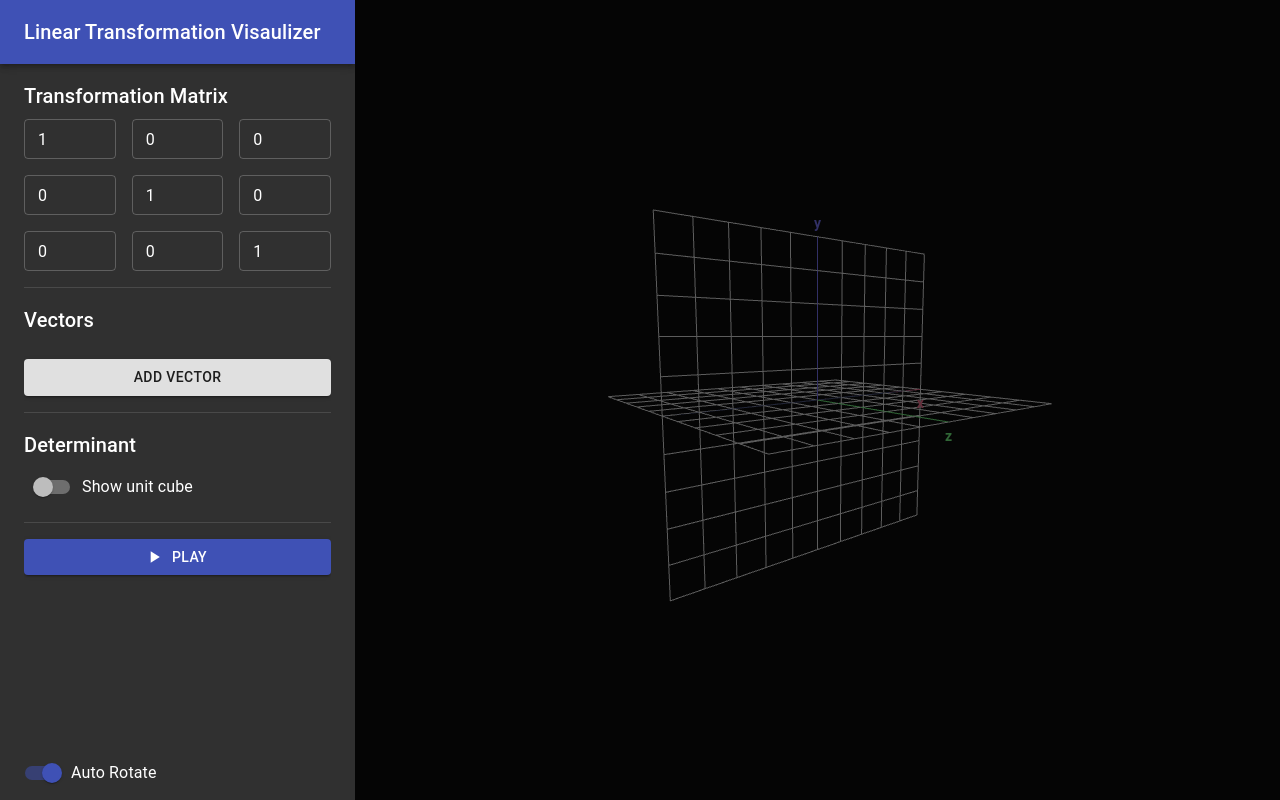
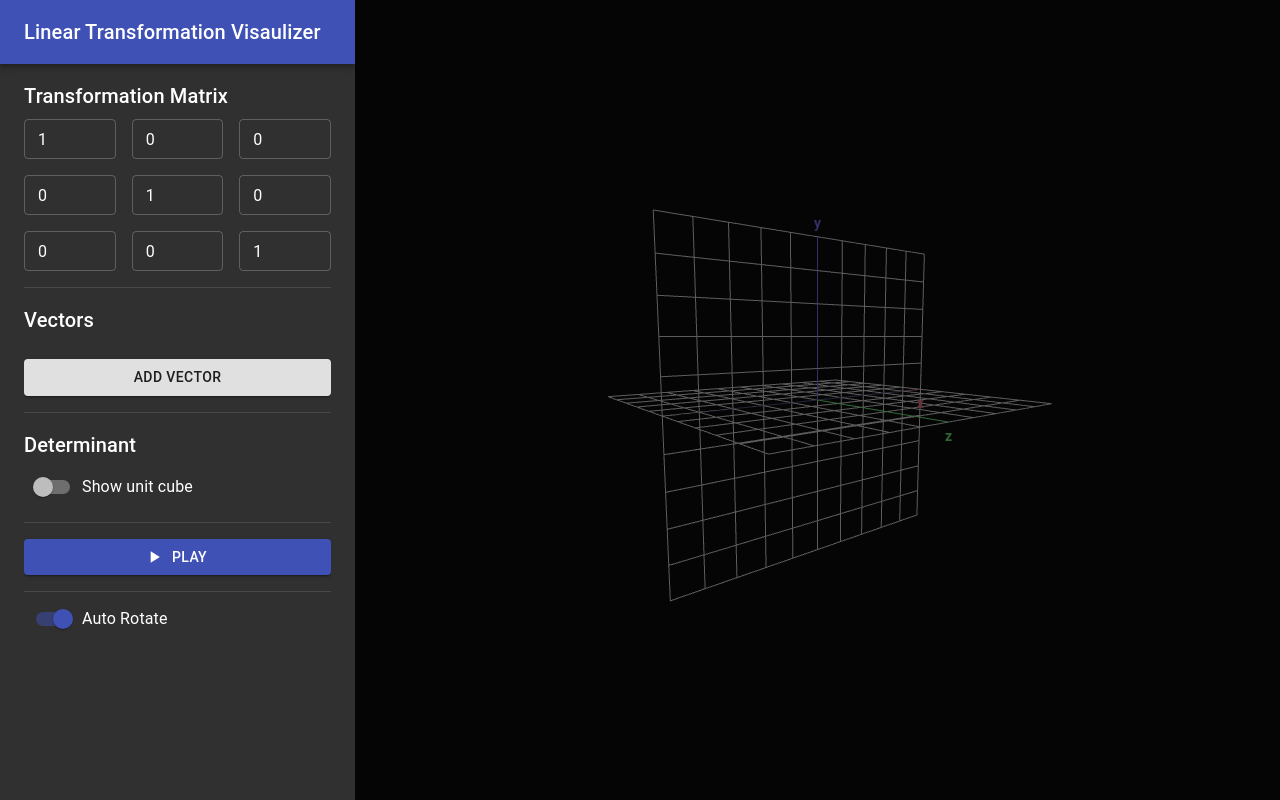
Before and after one commit to MohamedAkbarally/LinearTransformationVisualizer, a React (Create React App) app: page / in a window 1280 px wide. Built offline with nearby package versions, Linux system fonts and the light colour scheme.

Commit message:
side bar new

```diff
--- a/src/SideBar.js
+++ b/src/SideBar.js
@@ -74,7 +74,7 @@ export default function SideBar({
     <>
       <NavBar />
       <Container style={{ width: 355 }}>
-        <div style={{ height: 'calc(100vh - 110px)', overflow: 'scroll' }}>
+        <div style={{ overflow: 'scroll' }}>
           <Typography variant="h6" style={{ marginTop: 16 }} gutterBottom>
             Transformation Matrix
           </Typography>
@@ -176,9 +176,9 @@ export default function SideBar({
               Reset
             </Button>
           )}
-        </div>
-
+          <Divider style={{ marginTop: 16, marginBottom: 8 }} />
           <FormControlLabel
+            style={{ marginLeft: 0 }}
             fullWidth
             control={
               <Switch
@@ -190,6 +190,7 @@ export default function SideBar({
             }
             label="Auto Rotate"
           />
+        </div>
       </Container>
     </>
   );
```
Lines whose indentation alone changed are shown as unchanged.
